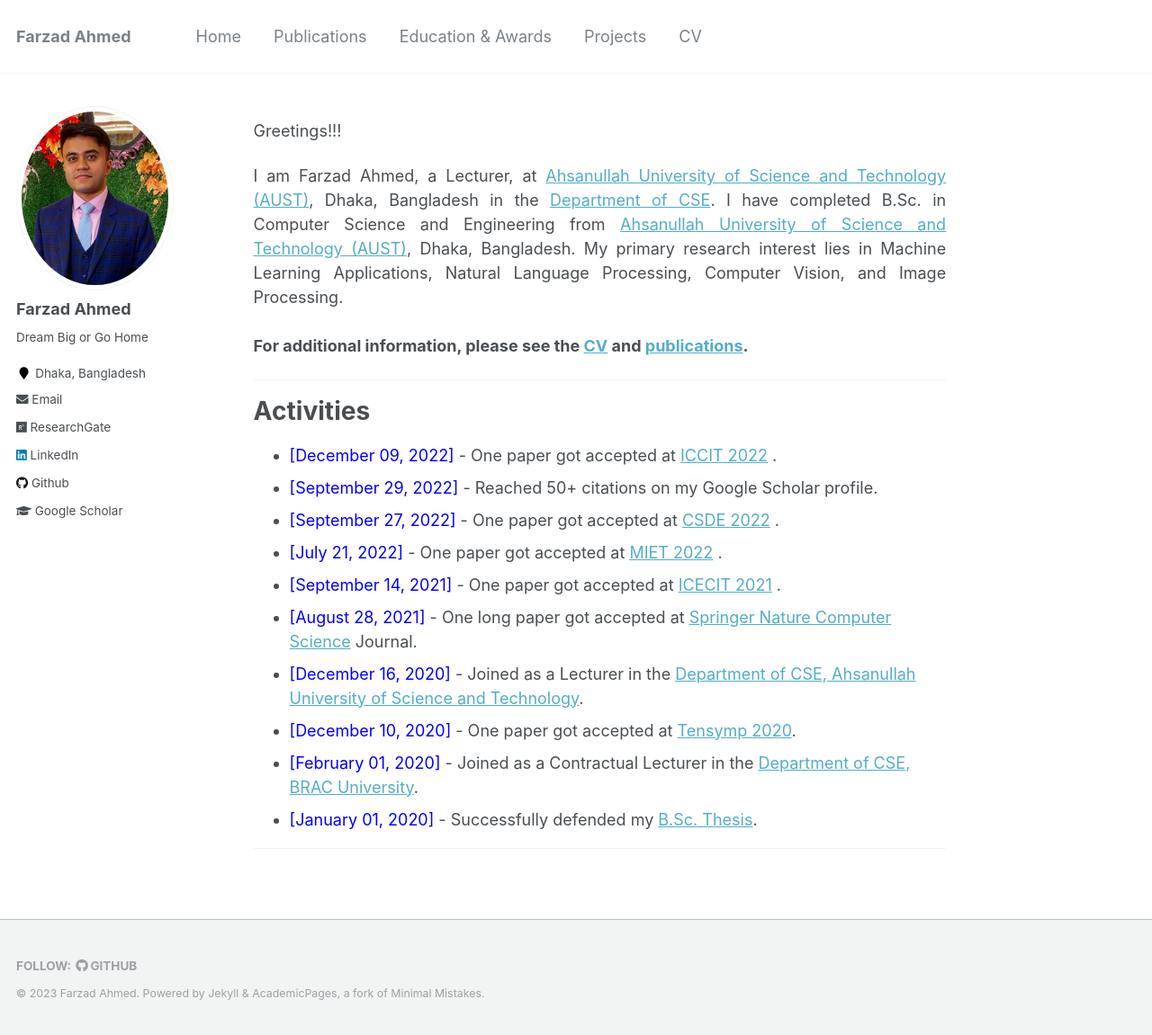
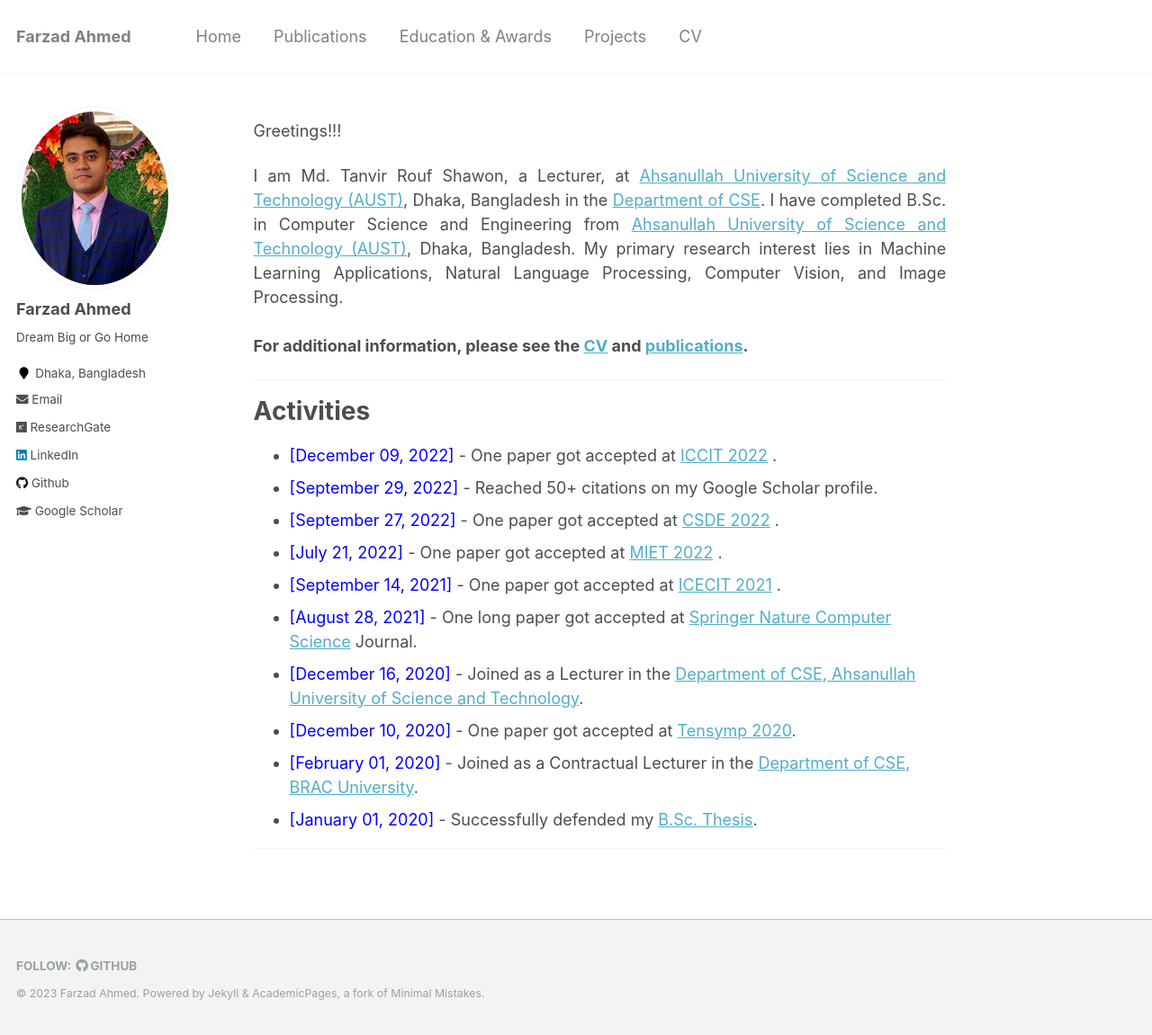
Before and after one commit to shawon-tanvir/shawon-tanvir.github.io, a Jekyll site: the page built from _pages/about.md, in a window 1280 px wide and 1151 px high. Shown: the whole window at 90% size. Built offline with Jekyll 4.4.1, drawn with Linux system fonts in a browser that asks for light colours; a script that is not in the unit is left out.

Commit message:
Update about.md

```diff
--- a/_pages/about.md
+++ b/_pages/about.md
@@ -12,7 +12,7 @@ Greetings!!!
 
 <div style="text-align: justify">
 
-I am Farzad Ahmed, a Lecturer, at <a href="http://aust.edu/">Ahsanullah University of Science and Technology (AUST)</a>, Dhaka, Bangladesh in the <a href="https://www.aust.edu/cse">Department of CSE</a>. I have completed B.Sc. in Computer Science and Engineering from <a href="http://aust.edu/">Ahsanullah University of Science and Technology (AUST)</a>, Dhaka, Bangladesh. My primary research interest lies in Machine Learning Applications, Natural Language Processing, Computer Vision, and Image Processing.<br /><br /></div>
+I am Md. Tanvir Rouf Shawon, a Lecturer, at <a href="http://aust.edu/">Ahsanullah University of Science and Technology (AUST)</a>, Dhaka, Bangladesh in the <a href="https://www.aust.edu/cse">Department of CSE</a>. I have completed B.Sc. in Computer Science and Engineering from <a href="http://aust.edu/">Ahsanullah University of Science and Technology (AUST)</a>, Dhaka, Bangladesh. My primary research interest lies in Machine Learning Applications, Natural Language Processing, Computer Vision, and Image Processing.<br /><br /></div>
 
 
 **For additional information, please see the [CV](https://Farzad-1996.github.io/cv/) and [publications](https://Farzad-1996.github.io/publications/).**
```
